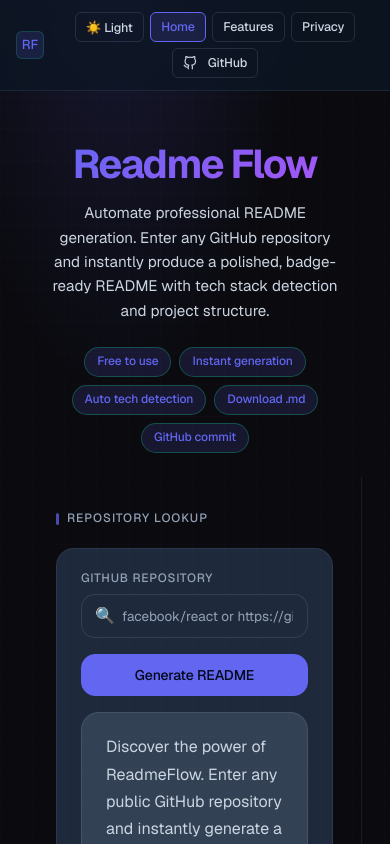
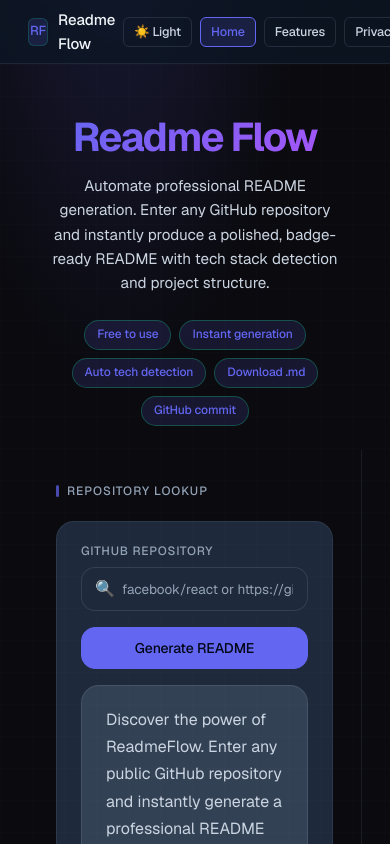
Before and after one commit to S4-coder/Read-Me-Flow, a Next.js app: page / in a window 390 px wide. Shown: the top 844 px of the page. Built offline with nearby package versions, Linux system fonts and the light colour scheme.

Commit message:
Revert "Fix navbar wrapping and body width"
This reverts commit 48620ea95e06b2ca6ce232d9258d4be9ef8ecad8.

```diff
--- a/app/globals.css
+++ b/app/globals.css
@@ -203,7 +203,7 @@
 
 .workspace {
   width: 100%;
-  max-width: 100%;
+  max-width: 100vw;
   display: grid;
   grid-template-columns: 45fr 55fr;
   gap: 0;
@@ -234,17 +234,14 @@
 
 /* ─── Navbar ────────────────────────────────────────────────── */
 .navbar {
-  min-height: 64px;
-  height: auto;
+  height: 64px;
   border-bottom: 1px solid var(--border-dim);
   background: rgba(13, 23, 38, 0.75);
   backdrop-filter: blur(12px);
   -webkit-backdrop-filter: blur(12px);
   display: flex;
   align-items: center;
-  justify-content: space-between;
-  gap: 0.75rem;
-  padding: 0.75rem 1.75rem;
+  padding: 0 1.75rem;
   position: sticky;
   top: 0;
   z-index: 50;
@@ -258,8 +255,6 @@
   font-weight: 500;
   color: var(--text-primary);
   letter-spacing: -0.01em;
-  min-width: 0;
-  flex-shrink: 0;
 }
 
 .brand-icon {
@@ -279,31 +274,7 @@
   margin-left: auto;
   display: flex;
   align-items: center;
-  justify-content: flex-end;
   gap: 8px;
-  flex-wrap: wrap;
-  min-width: 0;
-}
-
-@media (max-width: 760px) {
-  .navbar {
-    padding: 0.75rem 1rem;
-  }
-
-  .navbar-brand span {
-    display: none;
-  }
-
-  .navbar-actions {
-    width: 100%;
-    justify-content: center;
-    gap: 0.4rem;
-  }
-
-  .btn-sm {
-    padding: 0 8px;
-    font-size: 12px;
-  }
 }
 
 /* ─── Buttons ───────────────────────────────────────────────── */
```
